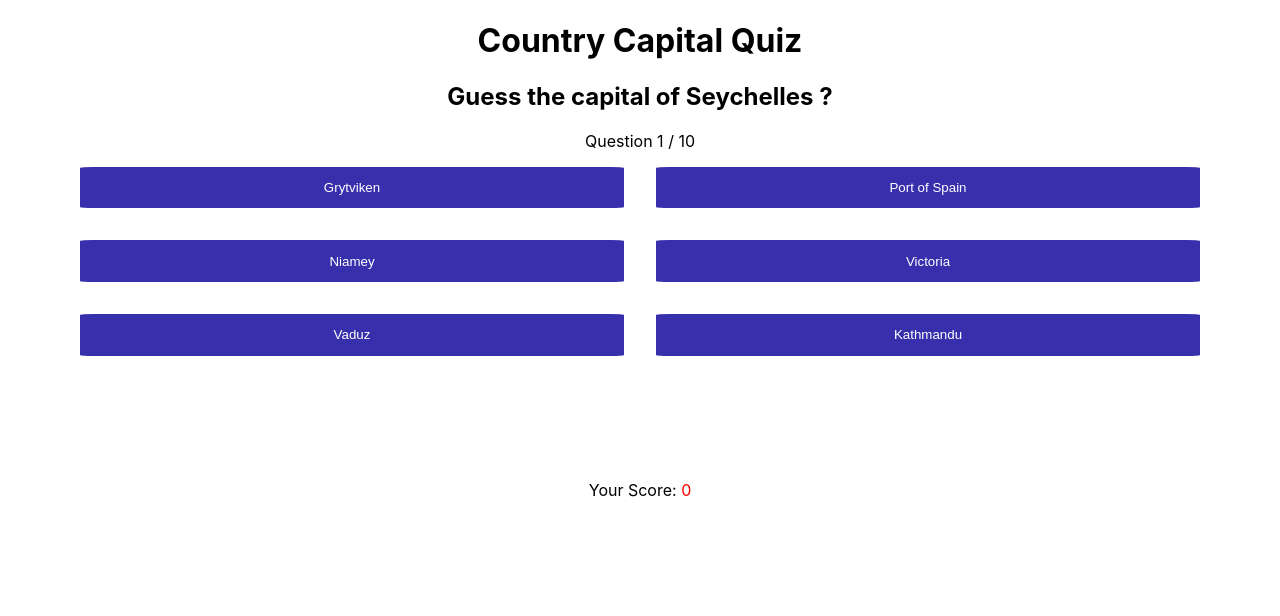
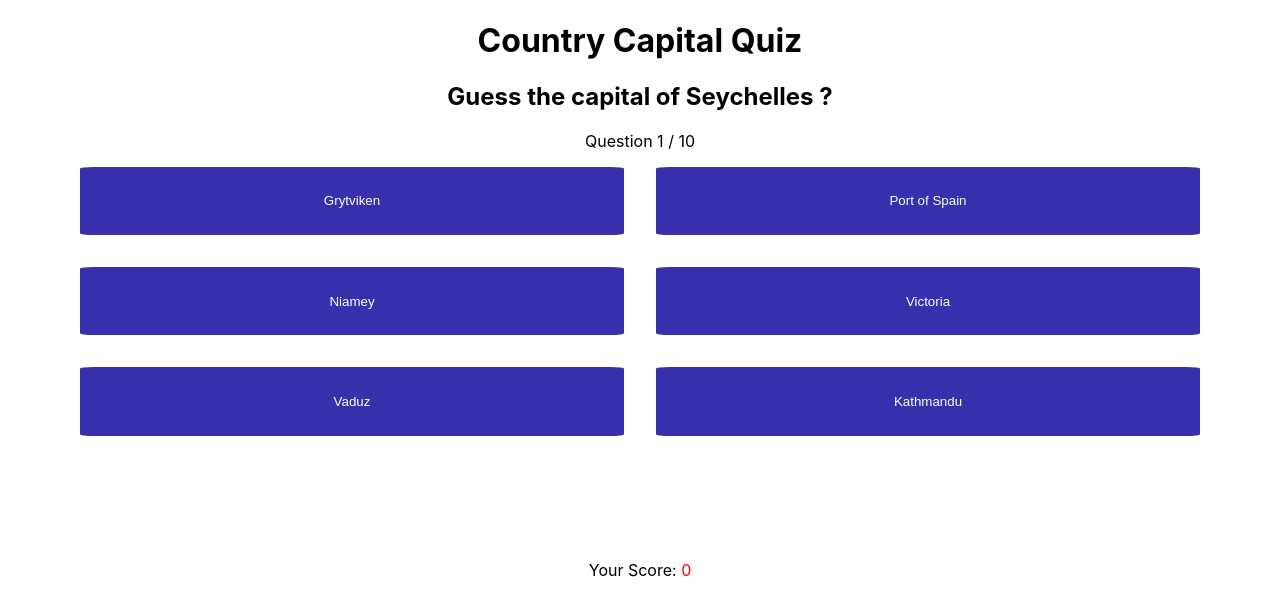
Before and after one commit to craig-dsilva/country-capital-quiz, a React (Create React App) app: page / in a window 1280 px wide. Shown: the top 616 px of the page. Built offline with nearby package versions, Linux system fonts and the light colour scheme; the HTML template or start-up script is replaced by a standard one.

Commit message:
Desktop responsive

```diff
--- a/src/index.css
+++ b/src/index.css
@@ -34,3 +34,9 @@ code {
 .correct-answer {
   visibility: hidden;
 }
+
+@media screen and (min-width: 1100px) {
+  .option {
+    padding: 2em;
+  }
+}
```
